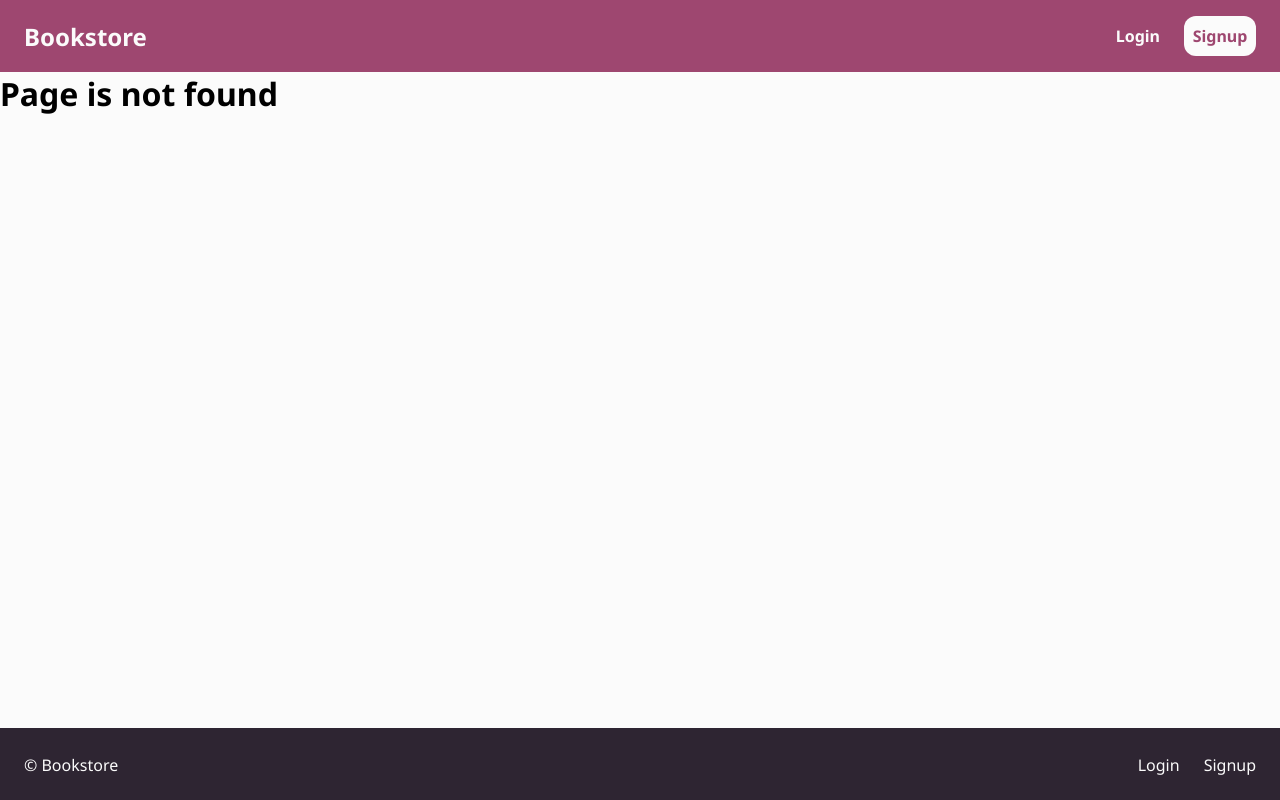
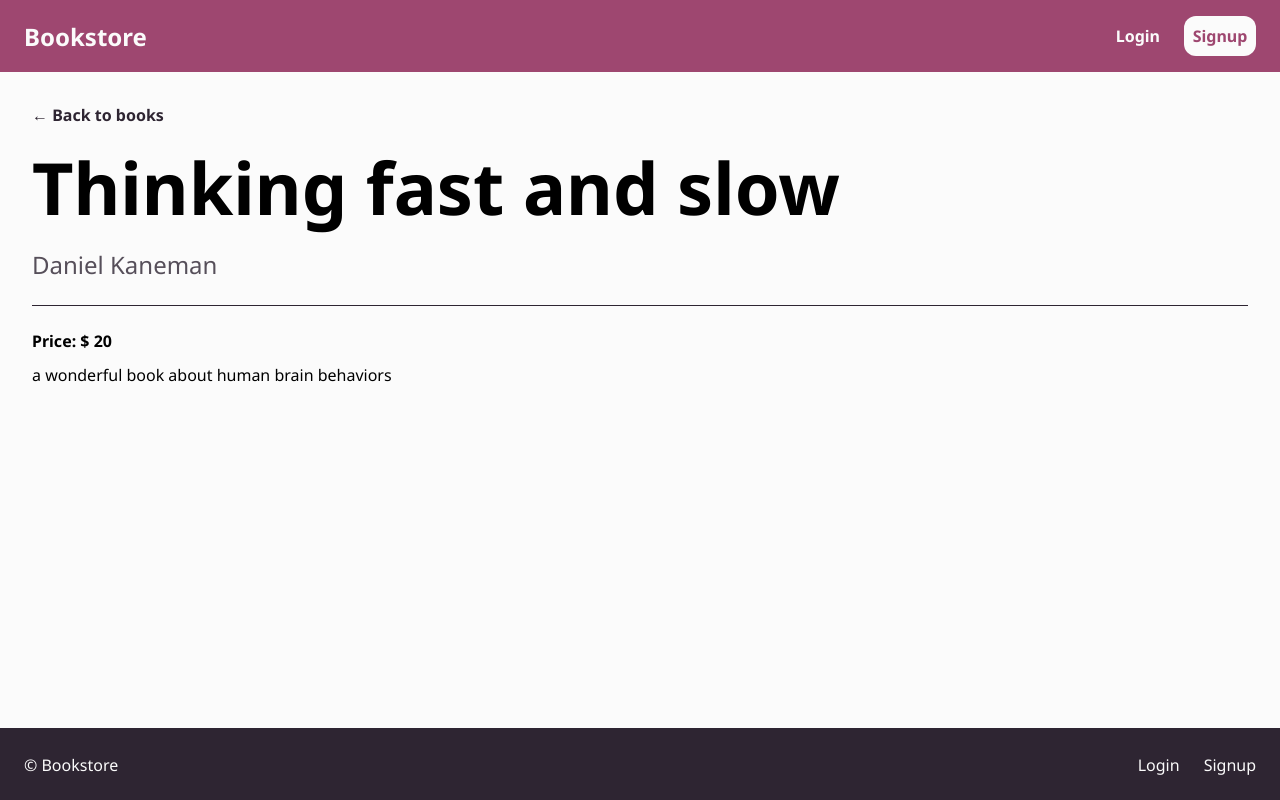
Before and after one commit to chris-manouckson/bookstore-frontend, a React (Create React App) app: page /books/1 in a window 1280 px wide. Before the commit this address had no page. Built offline with nearby package versions, Linux system fonts and the light colour scheme.

Commit message:
book details page UI

```diff
--- a/src/app.jsx
+++ b/src/app.jsx
@@ -7,6 +7,7 @@ import {
   Signup,
   Profile,
   Books,
+  BookDetails,
   NotFound,
 } from './pages';
 
@@ -18,6 +19,7 @@ const App = () => (
       <Route exact path="/signup" component={Signup} />
       <Route exact path="/profile" component={Profile} />
       <Route exact path="/books" component={Books} />
+      <Route exact path="/books/:bookId" component={BookDetails} />
       <Route component={NotFound} />
     </Switch>
   </BrowserRouter>
--- a/src/components/book-container/book-container-item.jsx
+++ b/src/components/book-container/book-container-item.jsx
@@ -1,4 +1,5 @@
 import React from 'react';
+import { Link } from 'react-router-dom';
 import classnames from 'classnames/bind';
 
 import { propTypes } from '../../constants';
@@ -16,7 +17,9 @@ const BookContainerItem = (props) => {
         {book.author ? `${book.author.firstName} ${book.author.lastName}` : 'Unknown'}
       </p>
       <h3 className={cx('bookContainerItem_title')}>
-        {book.title}
+        <Link to={`books/${book.id}`} className={cx('bookContainerItem_link')}>
+          {book.title}
+        </Link>
       </h3>
 
       <p className={cx('bookContainerItem_description')}>
--- a/src/components/book-container/book-container.module.scss
+++ b/src/components/book-container/book-container.module.scss
@@ -52,6 +52,11 @@
       font-family: $font-family-title;
     }
 
+    &_link {
+      color: $color-1;
+      text-decoration: none;
+    }
+
     &_author {
       margin-bottom: 12px;
       font-size: $font-size-medium;
--- /dev/null
+++ b/src/mocks/book-details-mock.js
@@ -0,0 +1,15 @@
+const bookDetailsMock = {
+  title: 'Thinking fast and slow',
+  isbn: 1234,
+  description: 'a wonderful book about human brain behaviors',
+  price: {
+    amount: 20,
+    currency: '$',
+  },
+  author: {
+    firstName: 'Daniel',
+    lastName: 'Kaneman',
+  },
+};
+
+export default bookDetailsMock;
--- /dev/null
+++ b/src/pages/book-details/book-details.jsx
@@ -0,0 +1,69 @@
+import React, { useEffect, useState } from 'react';
+import { useParams, Link } from 'react-router-dom';
+import classnames from 'classnames/bind';
+
+import { simulateHttpRequest } from '../../utils';
+import bookDetailsMock from '../../mocks/book-details-mock';
+import Layout from '../../components/layout';
+
+import styles from './book-details.module.scss';
+
+const cx = classnames.bind(styles);
+
+const BookDetails = () => {
+  const { bookId } = useParams();
+
+  // TODO: select state from store via selector
+  const [bookDetails, setBookDetails] = useState({});
+  const [isLoading, setIsLoading] = useState(false);
+
+  useEffect(() => {
+    // TODO: dispatch 'BOOKS_GET_ONE_PENDING' action
+    (async () => {
+      setIsLoading(true);
+      const payload = await simulateHttpRequest(bookDetailsMock);
+      setBookDetails(payload);
+      setIsLoading(false);
+    })();
+  }, []);
+
+  useEffect(() => {
+    // TODO: dispatch get book details by book id
+    // eslint-disable-next-line no-console
+    console.log('book id:', bookId);
+  }, [bookId]);
+
+  return (
+    <Layout>
+      <div className={cx('bookDetails')}>
+        <div className={cx('bookDetailsLinkContainer')}>
+          <Link to="/books" className={cx('bookDetailsLinkContainer_back')}>
+            &larr; Back to books
+          </Link>
+        </div>
+        {!isLoading && Object.keys(bookDetails).length > 0 ? (
+          <>
+            <h1 className={cx('bookDetails_title')}>
+              {bookDetails.title}
+            </h1>
+            <span className={cx('bookDetails_author')}>
+              {`${bookDetails.author.firstName} ${bookDetails.author.lastName}`}
+            </span>
+
+            <div className={cx('bookDetails_description')}>
+              <section className={cx('bookDetails_price')}>
+                {bookDetails.price ? `Price: ${bookDetails.price.currency} ${bookDetails.price.amount}` : ''}
+              </section>
+              {bookDetails.description || ''}
+            </div>
+          </>
+        ) : (
+          // TODO: replace with loader component
+          'Please wait'
+        )}
+      </div>
+    </Layout>
+  );
+};
+
+export default BookDetails;
--- /dev/null
+++ b/src/pages/book-details/book-details.module.scss
@@ -0,0 +1,42 @@
+@import '../../styles/global.scss';
+
+.bookDetails {
+  display: flex;
+  flex-direction: column;
+  flex: 1;
+  padding: 32px;
+
+  &LinkContainer {
+    margin-bottom: 12px;
+
+    &_back {
+      font-size: $font-size-medium;
+      font-weight: 600;
+      text-decoration: none;
+      color: $color-2;
+    }
+  }
+
+  &_title {
+    margin-bottom: 12px;
+    font-size: $font-size-large-extra;
+  }
+
+  &_author {
+    margin-bottom: 24px;
+    font-size: $font-size-large;
+    opacity: 0.8;
+    color: $color-2;
+  }
+
+  &_description {
+    padding: 24px 0;
+    border-top: 1px solid $color-2;
+  }
+
+  &_price {
+    margin-bottom: 12px;
+    font-size: $font-size-medium;
+    font-weight: bold;
+  }
+}
--- /dev/null
+++ b/src/pages/book-details/index.js
@@ -0,0 +1 @@
+export { default } from './book-details';
--- a/src/pages/index.js
+++ b/src/pages/index.js
@@ -3,4 +3,5 @@ export { default as Login } from './login';
 export { default as Signup } from './signup';
 export { default as Profile } from './profile';
 export { default as Books } from './books';
+export { default as BookDetails } from './book-details';
 export { default as NotFound } from './not-found';
--- a/src/utils/index.js
+++ b/src/utils/index.js
@@ -1 +1 @@
-// TODO: export util functions
+export { default as simulateHttpRequest } from './simulate-http-request';
--- /dev/null
+++ b/src/utils/simulate-http-request.js
@@ -0,0 +1,7 @@
+const simulateHttpRequest = (payload, delay = 200) => new Promise((resolve) => {
+  setTimeout(() => {
+    resolve(payload);
+  }, delay);
+});
+
+export default simulateHttpRequest;
```
